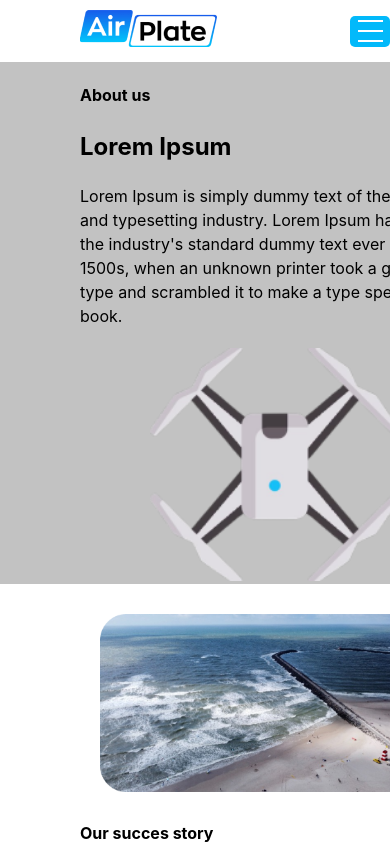
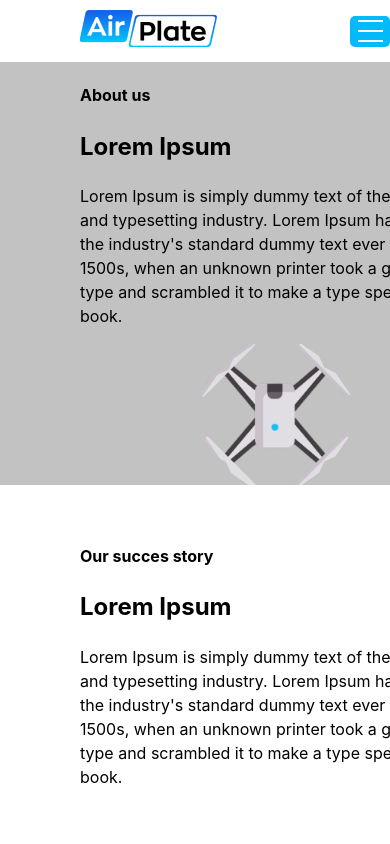
Before and after one commit to ThomasDallHenriksen/PBA-webudvikling, a React (Vite) app in the folder PBA-project/: page /Company in a window 390 px wide. Shown: the top 844 px of the page. Built offline with nearby package versions, Linux system fonts and the light colour scheme.

Commit message:
breakpoints

```diff
--- a/PBA-project/src/assets/styles/company.scss
+++ b/PBA-project/src/assets/styles/company.scss
@@ -88,6 +88,7 @@
         @include media("sm") {
             width: auto;
             display: flex;
+            width: 100%;
             justify-content: center;
         }
     }
@@ -112,12 +113,23 @@
 
     .img-drone{
         display: flex;
-        width: 50%;
-        height: 15rem;
+        width: 100%;
+        height: auto;
         justify-content: center;
         align-items: center;
         @include media("sm") {
             width: 100%;
+        }
+    }
+
+    .img-drone2{
+        display: flex;
+        width: 100%;
+        height: auto;
+        justify-content: center;
+        align-items: center;
+        @include media("sm") {
+            display: none;
         }
     }
 
@@ -127,18 +139,20 @@
         justify-content: center;
         align-items: center;
         @include media("sm") {
-            width: 100%;
-            display: flex;
-            justify-content: center;
+            display: none;
         }
     }
 
     #drone{
         width: 250px;
         @include media("sm") {
-            min-width: 25%;
+            width: 200px;
             display: flex;
             justify-content: center;
+        }
+        @include media("xs") {
+            width: 150px;
+            height: auto;
         }
     }
 
```
